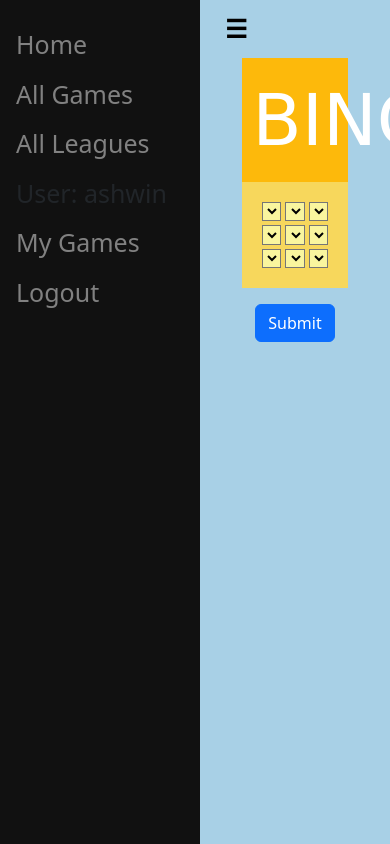
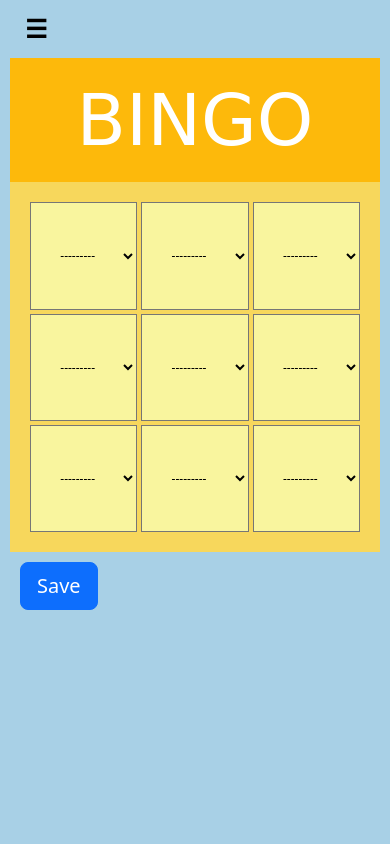
Before and after one commit to ashwinss3/BingoGame, a Django app: page /bingo/v1/my-game/1/manage/ in a window 390 px wide; the page is wider, and only the part inside the window is pictured. Run offline with Django 4.2, Linux system fonts and the light colour scheme; a user stored in the database is signed in; data comes from the database, SQL or seed files in the repository; some libraries are stand-ins or nearby versions.

Commit message:
Added validation for duplicate choices + Showing error message + CSS changes to acccomodate for mobile

```diff
--- a/bingo/forms/game.py
+++ b/bingo/forms/game.py
@@ -1,4 +1,5 @@
 from django import forms
+from django.core.exceptions import ValidationError
 from django.forms import BaseInlineFormSet
 
 from bingo import config
@@ -36,6 +37,24 @@ class UserGameChoicesForm(forms.ModelForm):
             self.fields[f'pos{num}'].queryset = game_choices
             self.fields[f'pos{num}'].widget.attrs['class'] = 'bingo-card__item'
 
+    def clean(self):
+        super().clean()
+        field_counts = {}
+        for num in range(1, self.game_size + 1):
+            option = self.cleaned_data[f'pos{num}']
+            field_counts[option] = field_counts.get(option, 0) + 1
+
+        # filtering out to keep only ones with count > 1
+        field_counts = {key: value for key, value in field_counts.items() if value > 1}
+
+        if field_counts:
+            for field, value in self.cleaned_data.items():
+                if value in field_counts:
+                    self.fields[field].widget.attrs['class'] = 'bingo-card__item__error'
+
+            raise ValidationError("Same option selected for more than one field")
+
+
 class GameForm(forms.ModelForm):
 
     class Meta:
--- a/bingo/static/css/styles.css
+++ b/bingo/static/css/styles.css
@@ -1,5 +1,17 @@
 body {
     background: #A8D0E6;
+}
+
+
+.main{
+    transition: margin-left .5s;
+    margin-left: 200px;
+    padding: 0px 10px;
+}
+
+.center {
+    margin: 0 auto;
+    width: 80%;
 }
 
 /* SIDEBAR START */
@@ -43,22 +55,14 @@ body {
     color: grey;
 }
 
-@media screen and (max-height: 450px) {
+@media screen and (max-width: 600px) {
     /* Making the sidebar hidden by default for mobiles */
     .sidebar {padding-top: 15px;width: 0}
     .sidebar a {font-size: 18px;}
-    .content {margin-left: 0}
+    .main {margin-left: 0}
 }
 
 /* SIDEBAR END */
-
-
-.main{
-    transition: margin-left .5s;
-    margin-left: 200px;
-    padding: 0px 10px;
-}
-
 
 
 /*LIST GROUP START*/
@@ -103,6 +107,24 @@ body {
     font-size: 12px;
     line-height: 1.35;
     user-select: none;
+}
+
+.bingo-card__item__error {
+    background: #f9f59e;
+    display: flex;
+    align-items: center;
+    text-align: center;
+    justify-content: center;
+    position: relative;
+    cursor: pointer;
+    font-size: 12px;
+    line-height: 1.35;
+    user-select: none;
+    border: thick solid darkred;
+}
+
+.errors {
+    color: darkred;
 }
 
 /*.bingo-card__item:after {*/
--- a/bingo/templates/generic/base_generic.html
+++ b/bingo/templates/generic/base_generic.html
@@ -33,7 +33,7 @@
 <div id="content" name="content" class="main">
     <button class="open-button" onclick="toggleNav()"><b>&#9776;</b></button>
     <div class="row justify-content-center">
-        <div class="col-8">
+        <div class="col-sm-6">
             {% block content %}{% endblock %}
         </div>
     </div>
--- a/bingo/templates/user_game/user_game_create.html
+++ b/bingo/templates/user_game/user_game_create.html
@@ -7,25 +7,26 @@
     <form action="" method="post">
         {% csrf_token %}
         <div class="title">
-{#            TODO: Need to change title here#}
+            {#            TODO: Need to change title here#}
             <span>BINGOOOOO</span>
             <span>BINGO</span>
         </div>
-
+        <div class="errors">
+            {{ form.non_field_errors }}
+        </div>
         <div class="bingo-card" style="grid-template-columns: repeat({{ game_size }}, minmax(0,150px)); grid-template-rows: repeat({{ game_size }}, minmax(0,150px))">
             {% for field in form %}
-                {#                {{ field.errors }}#}
-                {#                {{ field.label_tag }}#}
+                {#                                {{ field.errors }}#}
+                {#                                {{ field.label_tag }}#}
                 {{ field }}
                 {% if field.help_text %}
                     <p class="help">{{ field.help_text|safe }}</p>
                 {% endif %}
             {% endfor %}
+
         </div>
-        <div class="container my-3">
-            <div class="col-md-12 text-center">
-                <input class="btn btn-primary" type="submit" value="Submit">
-            </div>
+        <div style="padding: 10px">
+            <input class="btn btn-primary  btn-lg" type="submit" value="Save">
         </div>
 
     </form>
--- a/bingo/views.py
+++ b/bingo/views.py
@@ -8,7 +8,7 @@ from django.views import generic
 
 from bingo.forms.game import GameForm, UserGameChoicesForm
 from bingo.forms.registration import UserSignupForm
-from bingo.models import Game, LeagueStandings, League, UserGame
+from bingo.models import Game, LeagueStandings, League, UserGame, UserGameChoices
 from bingo.utils import utils
 
 from django.views.generic.edit import CreateView
@@ -89,24 +89,25 @@ def index(request):
 def manage_user_game(request, game_id):
     user_game, created = UserGame.objects.get_or_create(user=request.user, game_id=game_id)
     game_size = user_game.game.size * user_game.game.size
+    user_game_choice, c_created = UserGameChoices.objects.get_or_create(user_game=user_game)
 
     saved = False
 
     # if this is a POST request we need to process the form data
     if request.method == 'POST':
         # create a form instance and populate it with data from the request:
-        user_game_form = UserGameChoicesForm(request.POST, instance=user_game, game_id=user_game.game_id, game_size=game_size)
+        user_game_form = UserGameChoicesForm(request.POST, instance=user_game_choice, game_id=user_game.game_id, game_size=game_size)
 
         # check whether it's valid:
         if user_game_form.is_valid():
-            print(user_game_form.data)
-            user_game_form.save()
+            # print(user_game_form.data)
+            user_game_form.save(commit=True)
             saved = True
             # uncomment below to redirect to any other page. (redirect to user game detail maybe ?)
             # return HttpResponseRedirect('/thanks/')
 
     else:
-        user_game_form = UserGameChoicesForm(request.POST, instance=user_game, game_id=user_game.game_id, game_size=game_size)
+        user_game_form = UserGameChoicesForm(instance=user_game_choice, game_id=user_game.game_id, game_size=game_size)
 
 
     context = {
```
Also changed, not shown: db.sqlite3.
